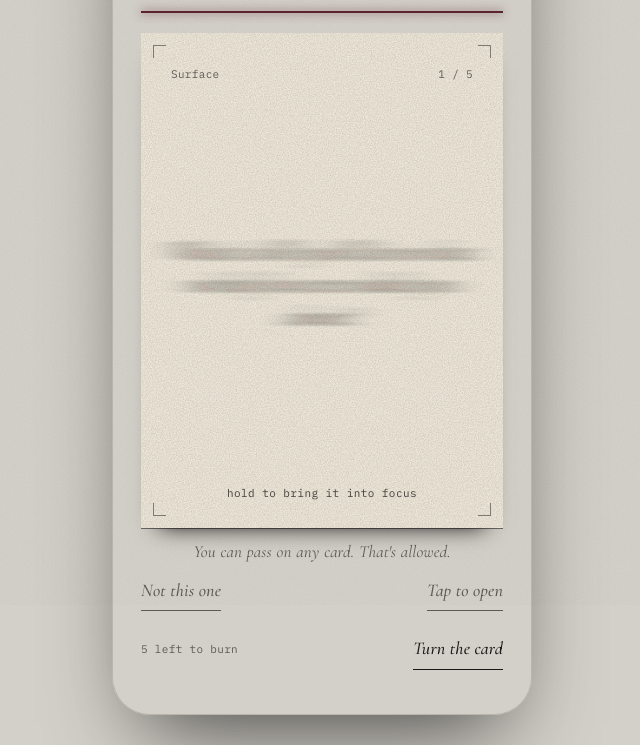
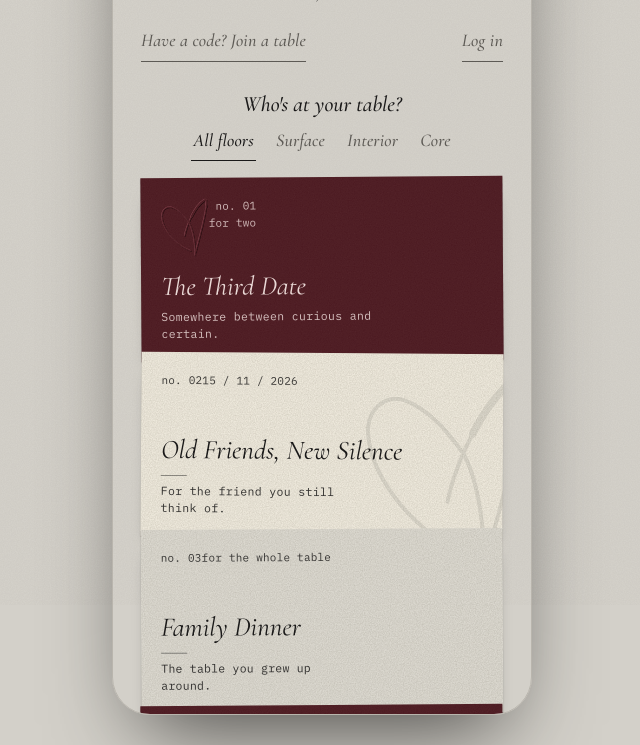
Before and after one commit to astalai-eng/asta-concept-studio, a plain HTML site: page for-once/index.html in a window 1280 px wide. Shown: the part 195-940 px from the top of the page, without its empty margins (318-958 px from the left). Drawn offline with nearby package versions, Linux system fonts and the light colour scheme; a web font is replaced by a local one.

Commit message:
Open For Once at Who's at your table screen

```diff
--- a/for-once/index.html
+++ b/for-once/index.html
@@ -477,5 +477,5 @@ function auth(){A.innerHTML=`${hero()}<div style="margin-top:22px"><button class
 function intro(){const st=[["Pick a table","Dinner, a date, a late-night call. Choose the occasion you're in."],["Hold a card","Press and hold to open a question. The pause is the point."],["Answer for real","Say it out loud, or write first and reveal together so nobody copies."],["Leave a note","End with a P.S.: a short handwritten-style note to the person across from you."]];
  A.innerHTML=`${hero()}<div style="height:18px"></div>${st.map((x,i)=>`<div style="display:flex;gap:16px;padding:16px 0;border-top:1px solid var(--line)"><span style="font:italic 500 36px 'Cormorant Garamond','Iowan Old Style','Palatino Linotype',Palatino,Georgia,serif;color:var(--blue)">${i+1}</span><div><div style="font:italic 500 25px 'Cormorant Garamond','Iowan Old Style','Palatino Linotype',Palatino,Georgia,serif">${x[0]}</div><div class="note" style="margin:2px 0 0">${x[1]}</div></div></div>`).join("")}<button class="lnk" id="go" style="margin-top:20px">Begin</button>`;
  $("go").onclick=home}
-try{const m=location.hash.match(/^#([pq])=(.+)$/);if(m)inbox(m[1],cleanLink(m[1],d64(m[2])));else{const m=acct.me();if(m){setME(m);m.name?home():setup()}else{ME={name:"",email:""};start(0)}}}catch(e){ME={name:"",email:""};start(0)}
+try{const m=location.hash.match(/^#([pq])=(.+)$/);if(m)inbox(m[1],cleanLink(m[1],d64(m[2])));else{const m=acct.me();if(m){setME(m);m.name?home():setup()}else{ME={name:"",email:""};home()}}}catch(e){ME={name:"",email:""};home()}
 </script></body></html>
```
